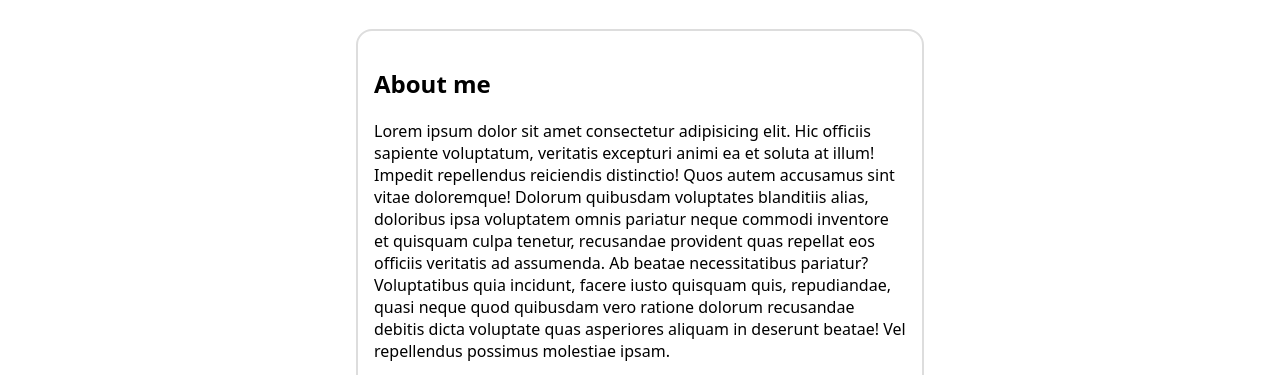
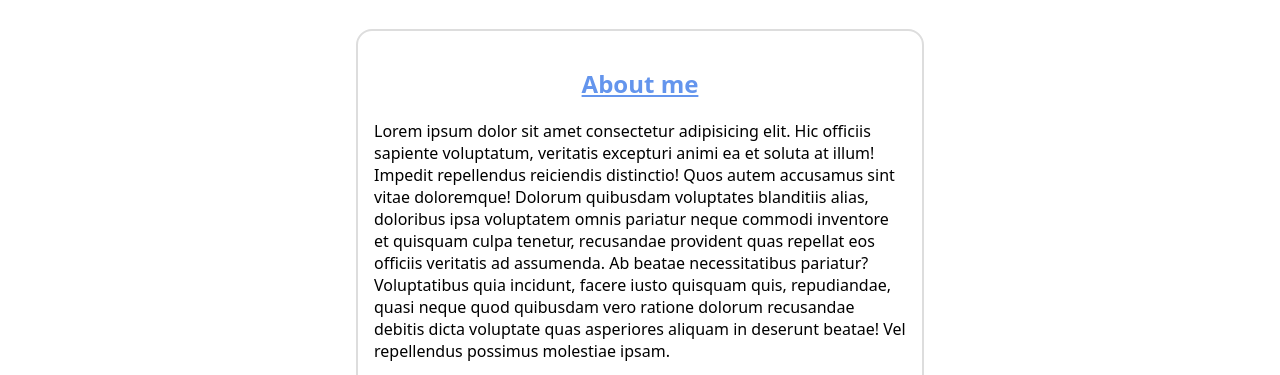
Before and after one commit to Roland-Hufnagel/programmers-website, a website: page index.html in a window 1280 px wide. Shown: the part 348-723 px from the top of the page. Drawn offline with Linux system fonts and the light colour scheme.

Commit message:
Feature CSS Marias Task

```diff
--- a/css/styles.css
+++ b/css/styles.css
@@ -27,8 +27,14 @@
   border-radius: 1em;
   padding: 1em;
 }
-
+/* Maria's Task
+Please implement some rules for a nice styling. At least the text should be aligned
+in the center and the font color should be cornflowerblue.
+*/
 h2 {
+  text-align: center;
+  color: cornflowerblue;
+  text-decoration: underline;
 }
 
 .title {
```
